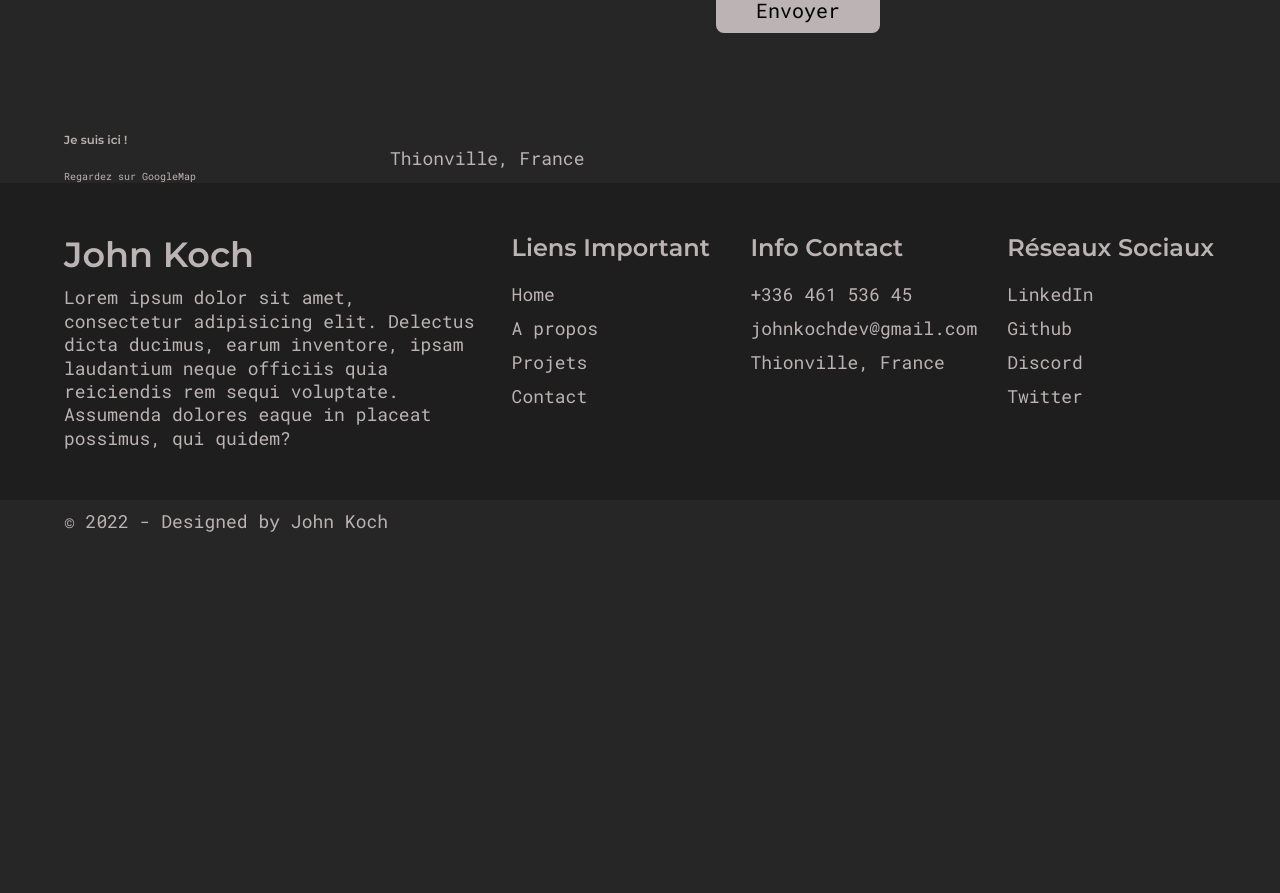
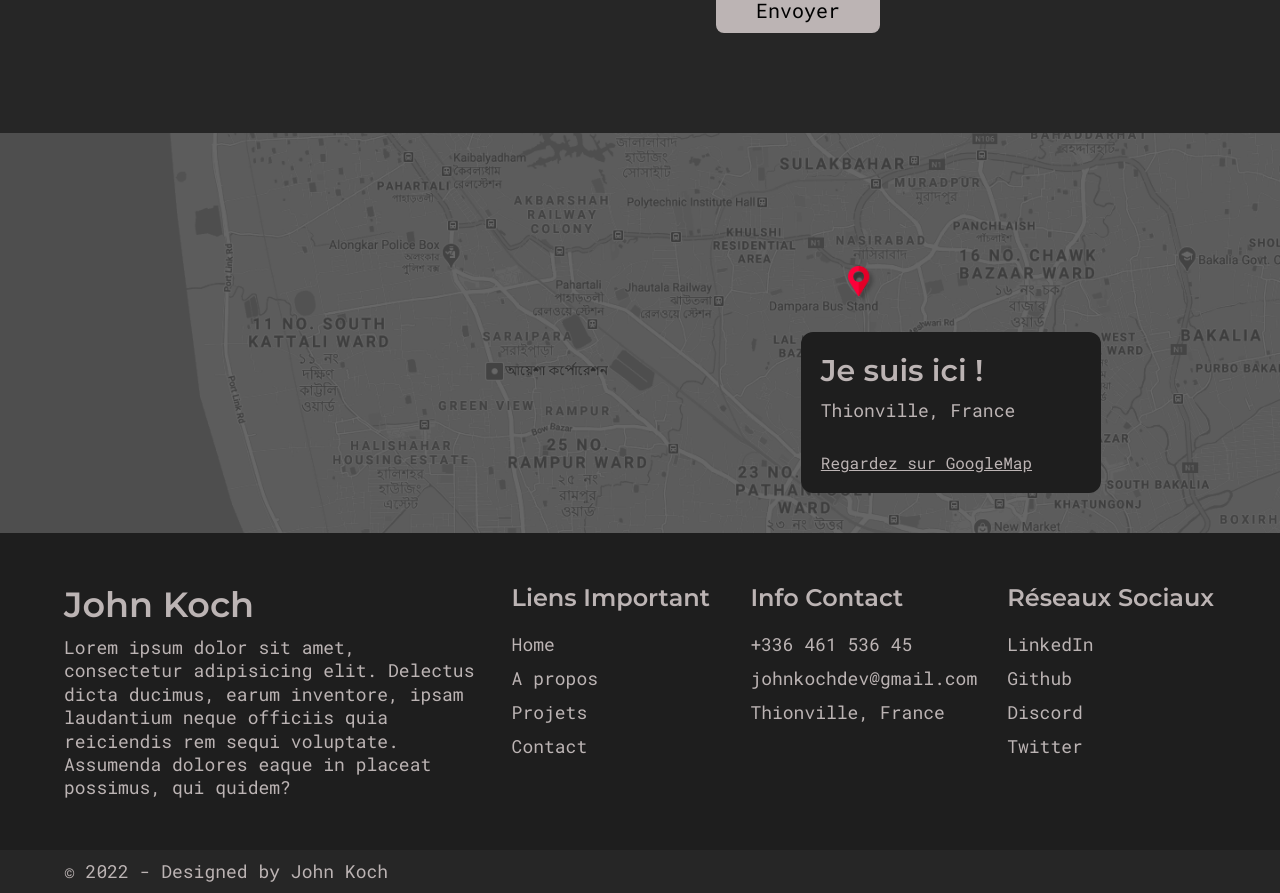
Before and after one commit to Sundaday/portfolio, a React (Create React App) app: page /Contact in a window 1280 px wide. Shown: the part 800-1693 px from the top of the page. Before the commit the page ends 1344 px from the top, so only its background shows below. Built offline with nearby package versions, Linux system fonts and the light colour scheme; the HTML template or start-up script is replaced by a standard one; a web font is replaced by a local one.

Commit message:
add mapImg

```diff
--- a/src/components/Map.js
+++ b/src/components/Map.js
@@ -1,22 +1,63 @@
 import React from 'react';
+import styled from 'styled-components';
+import MapImg from '../assets/images/map.png';
 import PText from './PText';
+
+const MapStyles = styled.div`
+  background: url(${MapImg}) no-repeat center / cover;
+  min-height: 400px;
+  .container {
+    position: relative;
+    min-height: 400px;
+  }
+  .map__card {
+    position: absolute;
+    right: 10%;
+    bottom: 10%;
+    padding: 2rem;
+    background-color: var(--deep-dark);
+    width: 100%;
+    max-width: 300px;
+    border-radius: 12px;
+  }
+  .map__card__heading {
+    font-size: 3rem;
+    margin-bottom: 1rem;
+  }
+  .map__card__link {
+    display: inline-block;
+    font-size: 1.6rem;
+    margin-top: 3rem;
+    text-decoration: underline;
+  }
+  @media only screen and (max-width: 768px) {
+    background-position: 80% center;
+  }
+  @media only screen and (max-width: 400px) {
+    .map__card {
+      max-width: none;
+      right: auto;
+    }
+  }
+`;
 
 export default function Map() {
   return (
-    <div>
+    <MapStyles>
       <div className="container">
-        <div className="map__car">
-          <h3 className="map__car__heading">Je suis ici !</h3>
+        <div className="map__card">
+          <h3 className="map__card__heading">Je suis ici !</h3>
           <PText>Thionville, France</PText>
           <a
             href="https://www.google.com/maps/@49.3529436,6.1781913,15z"
             target="_blank"
             rel="noreferrer"
+            className="map__card__link"
           >
             Regardez sur GoogleMap
           </a>
         </div>
       </div>
-    </div>
+    </MapStyles>
   );
 }
--- a/src/pages/Projects.js
+++ b/src/pages/Projects.js
@@ -67,7 +67,7 @@ export default function Projects() {
       <div className="container">
         <SectionTitle
           heading="Projets"
-          subheading="Quelques une de mes projets"
+          subheading="Quelques un de mes projets"
         />
         <div className="projects__searchbar">
           <form>
```
